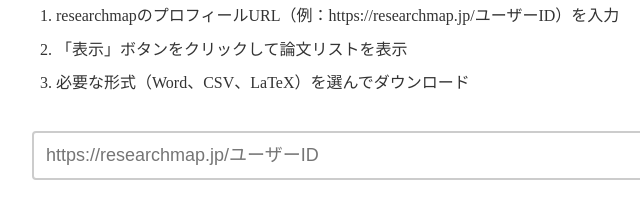
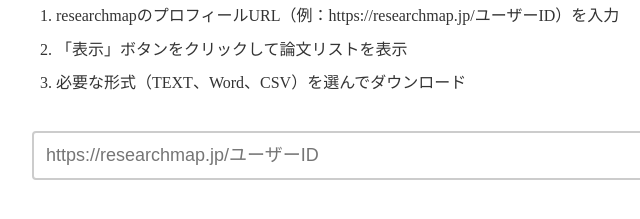
Before and after one commit to junta-m/researchmap-paper-dl, a plain HTML site: page index.html in a window 1280 px wide. Shown: the part 195-414 px from the top of the page, 208-848 px from the left. Drawn offline with Linux system fonts and the light colour scheme.

Commit message:
Update index.html

```diff
--- a/index.html
+++ b/index.html
@@ -117,7 +117,7 @@
             <ol>
                 <li>researchmapのプロフィールURL（例：https://researchmap.jp/ユーザーID）を入力</li>
                 <li>「表示」ボタンをクリックして論文リストを表示</li>
-                <li>必要な形式（Word、CSV、LaTeX）を選んでダウンロード</li>
+                <li>必要な形式（TEXT、Word、CSV）を選んでダウンロード</li>
             </ol>
         </div>
         <div class="input-form">
```
